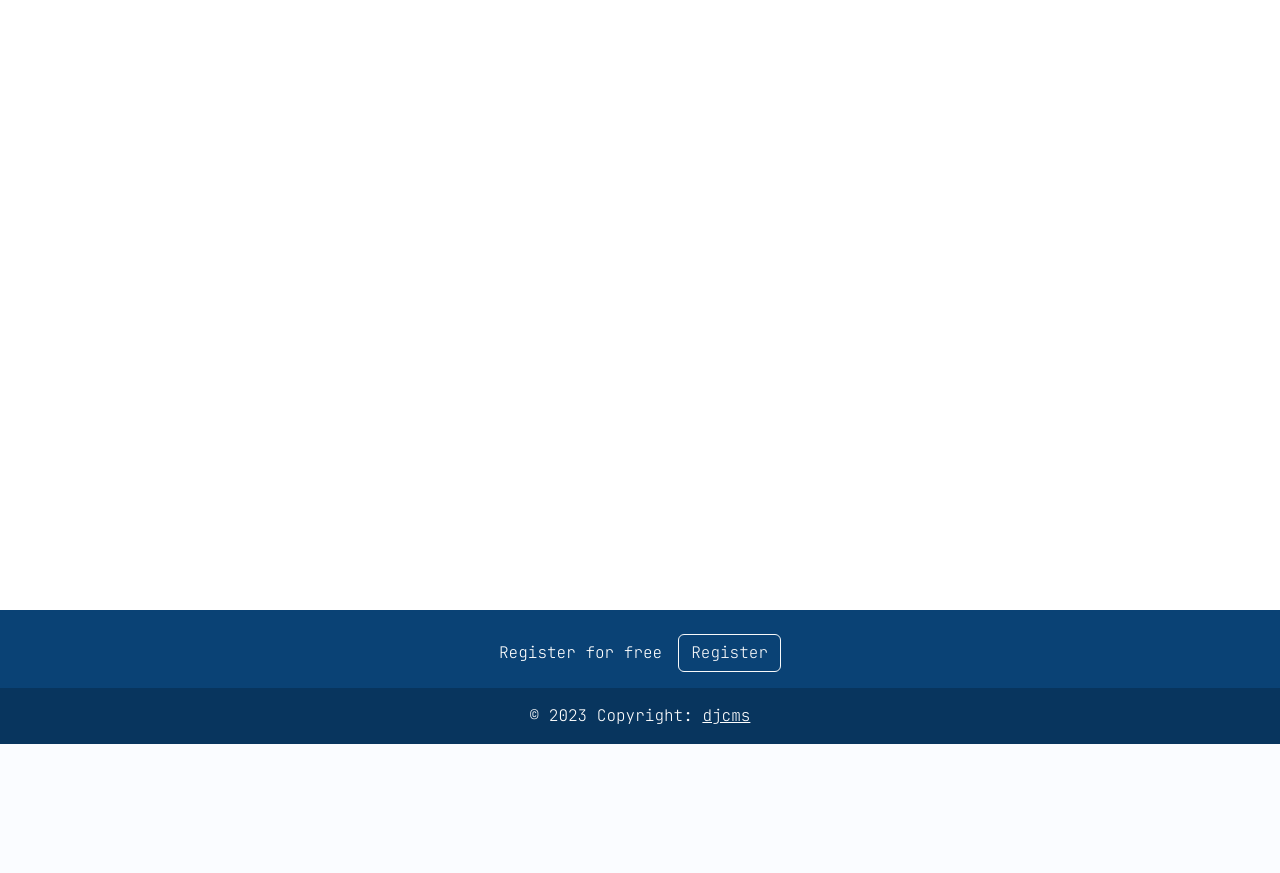
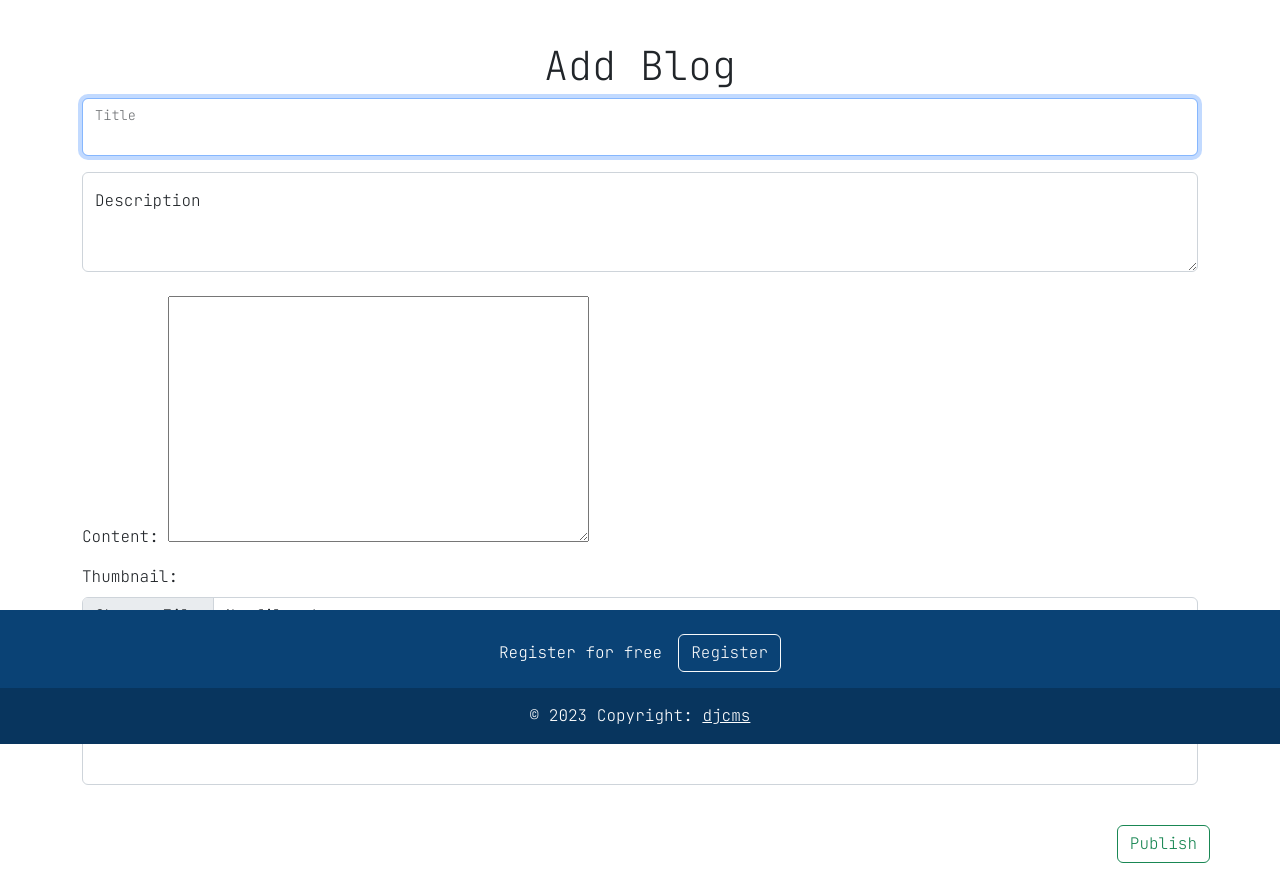
Before and after one commit to dev-bittu/djcms, a Django app: page /manage/add/ in a window 1280 px wide. Shown: the part 56-929 px from the top of the page. Before the commit the page ends 800 px from the top, so only its background shows below. Run offline with Django 4.2, Linux system fonts and the light colour scheme; a user stored in the database is signed in; tables that the repository leaves empty hold one stand-in row (values such as "Sample post"); some libraries are stand-ins or nearby versions.

Commit message:
add blog func

```diff
--- /dev/null
+++ b/management/forms.py
@@ -0,0 +1,5 @@
+from django import forms
+from ckeditor.widgets import CKEditorWidget
+
+class CKEditorForm(forms.Form):
+    content = forms.CharField(widget = CKEditorWidget())
--- a/management/templates/management/add_blog.html
+++ b/management/templates/management/add_blog.html
@@ -3,4 +3,40 @@
 {% block title %}Add Blog{% endblock %}
 
 {% block body %}
+<div class="container mt-5 mb-5">
+  <form method="post" action="{% url 'manage:add_blog' %}" enctype="multipart/form-data">
+    {% csrf_token %}
+    <h1 class="text-center">
+      Add Blog
+    </h1>
+    <div class="form-floating mb-3">
+      <input type="text" class="form-control" id="floatingInput" placeholder="Title" name="title" required autofocus>
+      <label for="floatingInput">Title</label>
+    </div>
+    <div class="form-floating">
+      <textarea class="form-control" placeholder="Type description here" id="floatingTextarea2" style="height: 100px" name="desc"></textarea>
+      <label for="floatingTextarea2">Description</label>
+    </div>
+    <br>
+    {{ form.media }}
+    {{ form.as_p }}
+    <div class="mb-3">
+      <label for="formFile" class="form-label">Thumbnail:</label>
+      <input class="form-control" type="file" id="formFile" name="thumbnail" required>
+    </div>
+    <div class="mb-3">
+      <label for="categories" class="form-label">Categories:</label>
+      <select id="categories" class="form-select" multiple aria-label="multiple select example" name="categories" required>
+        <option disabled value=''>Select categories</option>
+        {% for category in categories %}
+        <option value="{{ category.id }}">{{ category.category }}</option>
+        {% endfor %}
+      </select>
+    </div>
+    <br>
+    <div class="row float-end">
+      <button type="submit" class="btn btn-outline-success">Publish</button>
+    </div>
+  </form>
+</div>
 {% endblock %}
--- a/management/views.py
+++ b/management/views.py
@@ -3,12 +3,51 @@ from django.contrib import messages
 from django.views import View
 from django.utils.decorators import method_decorator
 from django.contrib.auth.decorators import login_required
+from blogs.models import Category, Blog
+from .forms import CKEditorForm
 
 # Create your views here.
 @method_decorator(login_required, name="dispatch")
 class AddBlog(View):
     def get(self, request):
         if request.user.is_author:
-            return render(request, "management/add_blog.html")
+            form = CKEditorForm()
+            categories = Category.objects.all()
+            return render(request, "management/add_blog.html", {"form": form, "categories": categories})
         messages.info(request, "You are not an author")
         return redirect("index")
+
+    def post(self, request):
+        if not request.user.is_author:
+            messages.info(request, "You are not an author")
+            return redirect("index")
+        data = request.POST
+        title = data.get("title")
+        desc = data.get("desc")
+        content = data.get("content")
+        thumbnail = request.FILES.get("thumbnail")
+        categories = data.getlist("categories")
+
+        if not (title and desc and content and thumbnail and categories):
+            messages.info(request, "title, desc, content, thumbnail, or categories can't be empty")
+            return redirect("manage:add_blog")
+
+        blog = Blog(
+            title = title,
+            desc = desc,
+            content = content,
+            creator = request.user,
+            thumbnail = thumbnail
+        )
+
+        for id in categories:
+            try:
+                c = Category.objects.get(id=int(id))
+                blog.categories.add(c)
+            except:
+                continue
+
+        blog.save()
+        messages.success(request, "Blog created")
+
+        return redirect("manage:add_blog")
```
